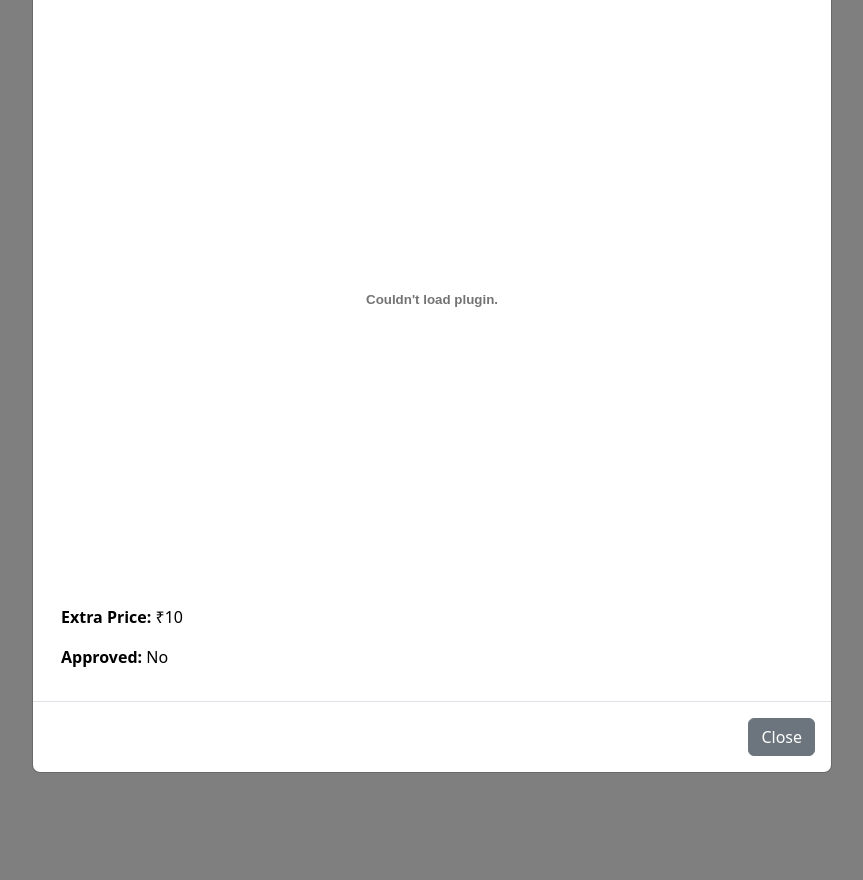
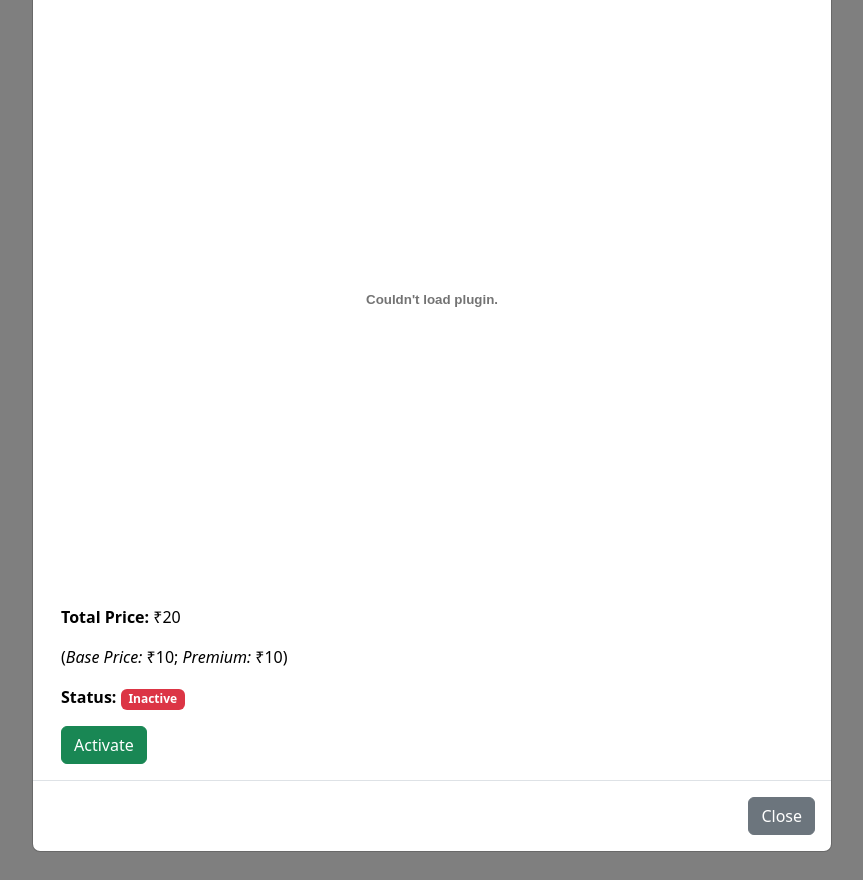
Before and after one commit to jishnujp/Household-Services, a Flask app: page /admin/home in a window 1280 px wide, after a click on "View". Shown: the part 620-1500 px from the top of the page, without its empty margins (208-1071 px from the left). Run offline with Flask 3, Linux system fonts and the light colour scheme; a user stored in the database is signed in; tables that the repository leaves empty hold one stand-in row (values such as "Sample post"); grey boxes marked "Sample" are stand-in pictures; parts of the project's set-up code (start-up, migrations or seed data) failed here and were passed over.

Commit message:
Enhance professional and user modals with activation/deactivation controls(for admin)  and improved pricing display

```diff
--- a/backend/app/templates/components/view_professional_modal.html
+++ b/backend/app/templates/components/view_professional_modal.html
@@ -47,8 +47,26 @@
                             professional.document }}</a></p>
                     <embed src="{{ url_for('public.uploaded_file', filename=professional.document) }}"
                         type="application/pdf" width="100%" height="600px" />
-                    <p><strong>Extra Price:</strong> ₹{{ professional.extra_price }}</p>
-                    <p><strong>Approved:</strong> {{ 'No' if professional.is_deactivated else 'Yes' }}</p>
+                    <p><strong>Total Price:</strong> ₹{{professional.service.base_price + professional.extra_price }}
+                    <p>(<i>Base Price:</i> ₹{{ professional.service.base_price }};
+                        <i>Premium:</i> ₹{{ professional.extra_price }})
+                    </p>
+                    </p>
+                    {% if session['role'] == 'admin' %}
+                    <p style="display: inline;"><strong>Status:</strong>
+                    <div class="badge {% if professional.is_deactivated %}bg-danger{% else %}bg-success{% endif %}">
+                        {{ 'Inactive' if professional.is_deactivated else 'Active' }}
+
+                    </div>
+                    </p>
+                    {% if professional.is_deactivated == True %}
+                    <a href="{{ url_for('admin.approve_professional', id=professional.id) }}"
+                        class="btn btn-success">Activate</a>
+                    {% else %}
+                    <a href="{{ url_for('admin.block_professional', id=professional.id) }}"
+                        class="btn btn-danger">deactivate</a>
+                    {% endif %}
+                    {% endif %}
                 </div>
             </div>
             <div class="modal-footer">
```
Also changed, not shown: backend/app/templates/components/view_user_modal.html (+9 -0 lines).
